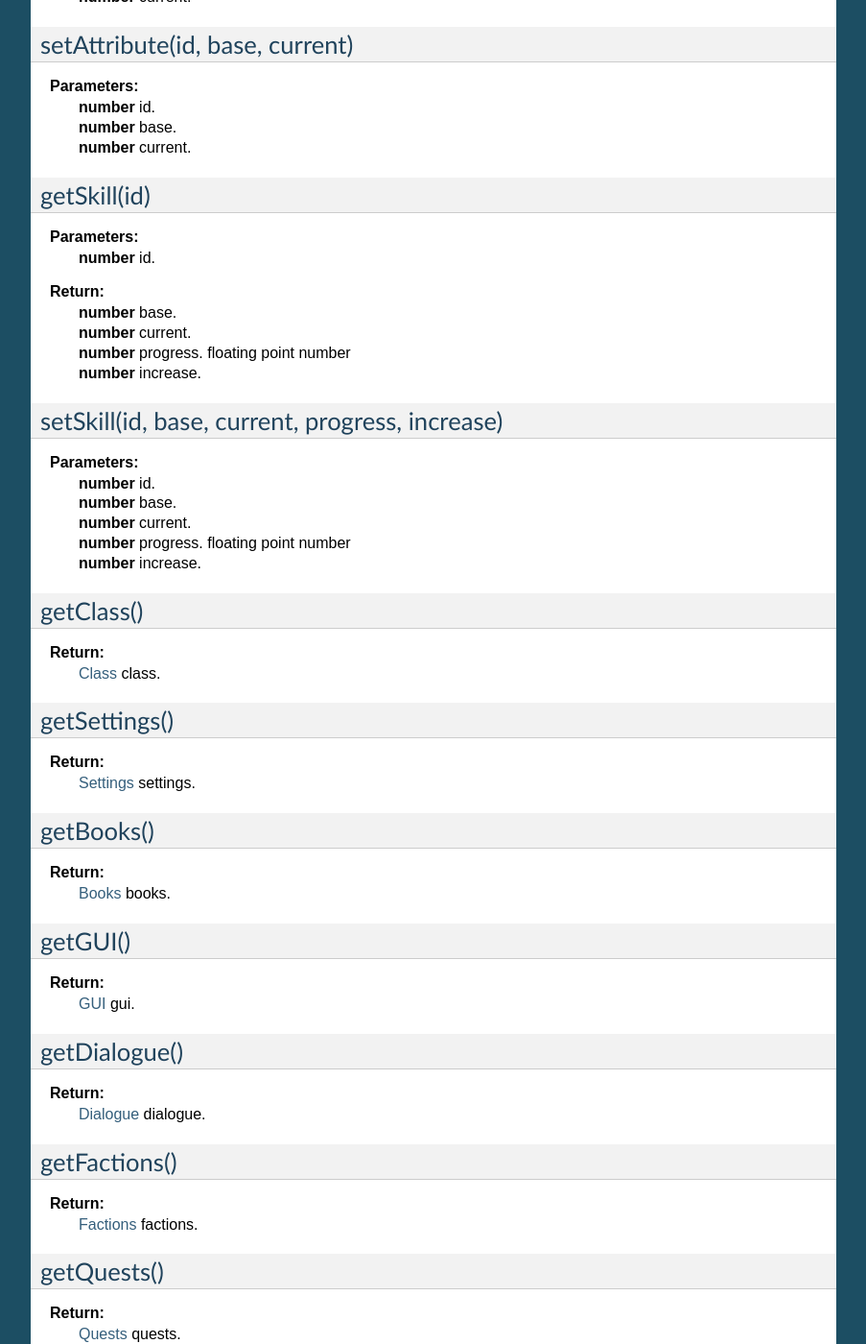
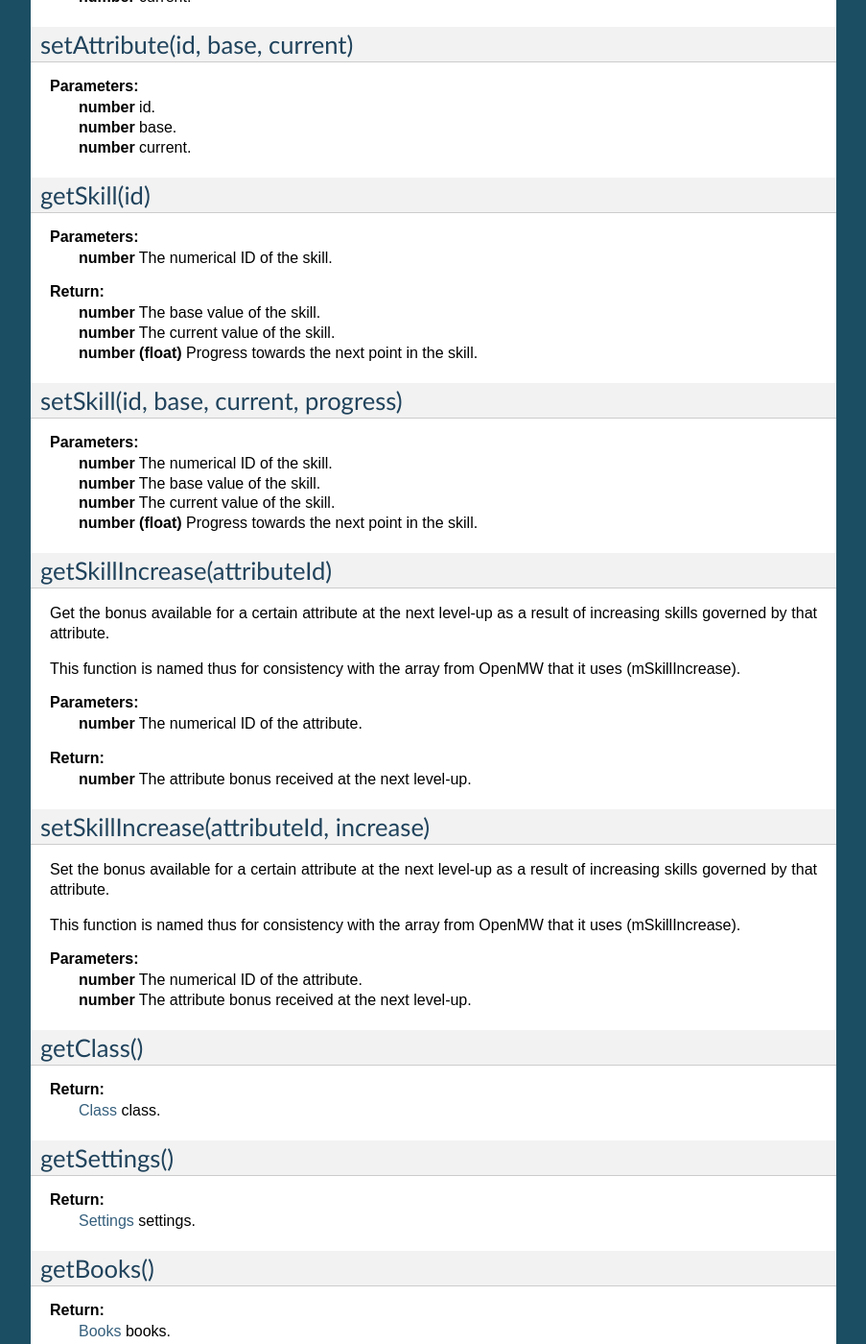
Before and after one commit to TES3MP/TES3MP-Docs, a Sphinx documentation site: the page built from source/api/player.rst, in a window 1280 px wide and 1400 px high, scrolled down 4908 px. Shown: the whole window at 96% size, without its empty margins (198-1101 px from the left). Built offline with Sphinx 7.4.7, drawn with Linux system fonts in a browser that asks for light colours; some of the changed text lies outside the part shown.

Commit message:
Update and clarify skill functions

```diff
--- a/source/api/player.rst
+++ b/source/api/player.rst
@@ -259,23 +259,44 @@ getSkill(id)
 ------------
 
 **Parameters:**
-    | **number** id.
+    | **number** The numerical ID of the skill.
 **Return:**
-    | **number** base.
-    | **number** current.
-    | **number** progress. floating point number
-    | **number** increase.
+    | **number** The base value of the skill.
+    | **number** The current value of the skill.
+    | **number (float)** Progress towards the next point in the skill.
 
 
-setSkill(id,  base, current, progress, increase)
+setSkill(id, base, current, progress)
 ------------------------------------------------
 
 **Parameters:**
-    | **number** id.
-    | **number** base.
-    | **number** current.
-    | **number** progress. floating point number
-    | **number** increase.
+    | **number** The numerical ID of the skill.
+    | **number** The base value of the skill.
+    | **number** The current value of the skill.
+    | **number (float)** Progress towards the next point in the skill.
+
+
+getSkillIncrease(attributeId)
+------------
+Get the bonus available for a certain attribute at the next level-up as a result of increasing skills governed by that attribute.
+
+This function is named thus for consistency with the array from OpenMW that it uses (mSkillIncrease).
+
+**Parameters:**
+    | **number** The numerical ID of the attribute.
+**Return:**
+    | **number** The attribute bonus received at the next level-up.
+
+
+setSkillIncrease(attributeId, increase)
+------------------------------------------------
+Set the bonus available for a certain attribute at the next level-up as a result of increasing skills governed by that attribute.
+
+This function is named thus for consistency with the array from OpenMW that it uses (mSkillIncrease).
+
+**Parameters:**
+    | **number** The numerical ID of the attribute.
+    | **number** The attribute bonus received at the next level-up.
 
 
 getClass()
```
